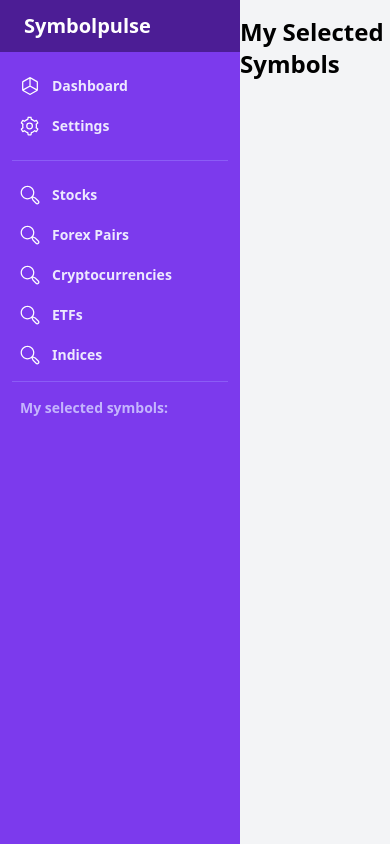
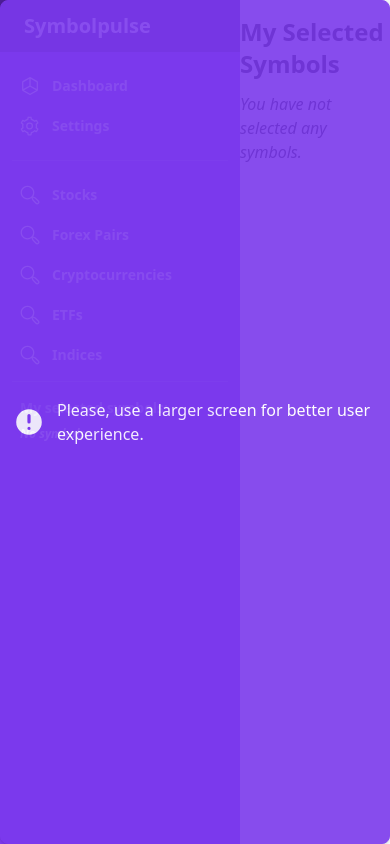
Before and after one commit to jukkapajarinen/symbolpulse-angular, an Angular app: page / in a window 390 px wide. Built offline with nearby package versions, Linux system fonts and the light colour scheme.

Commit message:
many small improvements

```diff
--- a/src/app/app.component.html
+++ b/src/app/app.component.html
@@ -1,3 +1,27 @@
+<!-- Mobile disclaimer -->
+<div
+  class="sm:hidden z-50 fixed w-screen h-screen flex flex-row py-2 justify-center items-center border rounded-lg shadow overflow-hidden bg-violet-600 opacity-90 border-violet-600"
+>
+  <span class="mx-3 rounded-full bg-violet-600 text-gray-50">
+    <svg
+      xmlns="http://www.w3.org/2000/svg"
+      viewBox="0 0 20 20"
+      fill="currentColor"
+      class="h-8 w-8"
+    >
+      <path
+        fill-rule="evenodd"
+        d="M18 10a8 8 0 11-16 0 8 8 0 0116 0zm-7 4a1 1 0 11-2 0 1 1 0 012 0zm-1-9a1 1 0 00-1 1v4a1 1 0 102 0V6a1 1 0 00-1-1z"
+        clip-rule="evenodd"
+      ></path>
+    </svg>
+  </span>
+  <p class="text-md text-white">
+    Please, use a larger screen for better user experience.
+  </p>
+</div>
+
+<!-- App content -->
 <div class="flex h-screen bg-gray-100">
   <!-- Sidebar -->
   <app-sidebar></app-sidebar>
--- a/src/app/app.component.ts
+++ b/src/app/app.component.ts
@@ -1,8 +1,9 @@
-import { Component } from '@angular/core';
+import { Component, OnInit } from '@angular/core';
 import { CommonModule } from '@angular/common';
 import { RouterOutlet } from '@angular/router';
 import { SidebarComponent } from './sidebar/sidebar.component';
 import { SymbolsComponent } from './symbols/symbols.component';
+import { MySymbolsService } from './my-symbols.service';
 
 @Component({
   selector: 'app-root',
@@ -10,4 +11,10 @@
   imports: [CommonModule, RouterOutlet, SidebarComponent, SymbolsComponent],
   templateUrl: './app.component.html',
 })
-export class AppComponent {}
+export class AppComponent implements OnInit {
+  constructor(private MySymbolsService: MySymbolsService) {}
+
+  ngOnInit(): void {
+    this.MySymbolsService.loadSelectedSymbols();
+  }
+}
--- a/src/app/dashboard/dashboard.component.html
+++ b/src/app/dashboard/dashboard.component.html
@@ -1,6 +1,14 @@
 <div class="container mx-auto">
   <h2 class="mb-3 text-2xl font-semibold leadi">{{ pageTitle }}</h2>
-  <div class="grid grid-cols-1 gap-x-4 gap-y-8 md:grid-cols-2">
+
+  <p *ngIf="MySymbolsService.selectedSymbols.length < 1" class="italic">
+    You have not selected any symbols.
+  </p>
+
+  <div
+    *ngIf="MySymbolsService.selectedSymbols.length > 0"
+    class="grid grid-cols-1 gap-x-4 gap-y-8 md:grid-cols-2"
+  >
     <div
       class="p-6 rounded-md shadow-md bg-gray-50 text-gray-900"
       *ngFor="let selectedSymbol of MySymbolsService.selectedSymbols"
--- a/src/app/my-symbols.service.ts
+++ b/src/app/my-symbols.service.ts
@@ -1,4 +1,5 @@
 import { Injectable } from '@angular/core';
+import { Router } from 'express';
 
 @Injectable({
   providedIn: 'root',
--- a/src/app/sidebar/sidebar.component.html
+++ b/src/app/sidebar/sidebar.component.html
@@ -140,6 +140,12 @@
 
     <div class="pt-4 p-2 space-y-1 text-sm">
       <p class="mb-2 text-violet-300">My selected symbols:</p>
+      <p
+        *ngIf="MySymbolsService.selectedSymbols.length < 1"
+        class="italic text-xs"
+      >
+        No symbols.
+      </p>
       <div
         *ngFor="let selectedSymbol of MySymbolsService.selectedSymbols"
         class="bg-violet-500 text-white rounded px-2 py-1 mb-1 mr-1 inline-flex"
```
